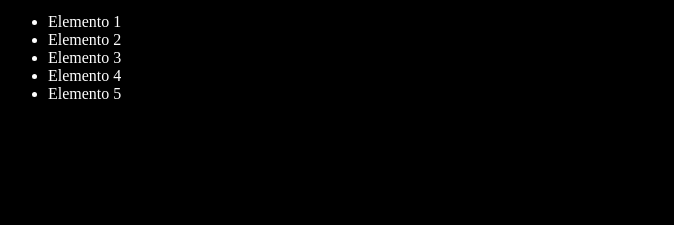
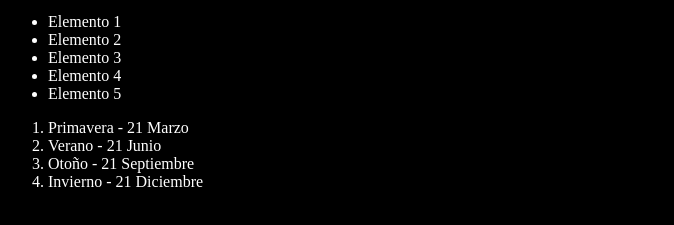
Before and after one commit to alejandro1osorio/youtube-git, a plain HTML site: page index.html in a window 1280 px wide. Shown: the part 101-326 px from the top of the page, without its empty margins (0-674 px from the left). Drawn offline with Linux system fonts and the light colour scheme.

Commit message:
Agregando estaciones del año con fecha de inicio

```diff
--- a/index.html
+++ b/index.html
@@ -17,6 +17,12 @@
         <li>Elemento 4</li>
         <li>Elemento 5</li>
     </ul>
+    <ol>
+        <li>Primavera - 21 Marzo</li>
+        <li>Verano - 21 Junio</li>
+        <li>Otoño - 21 Septiembre</li>
+        <li>Invierno - 21 Diciembre</li>
+    </ol>
     <script src="index.js"></script>
 </body>
 </html>
```
